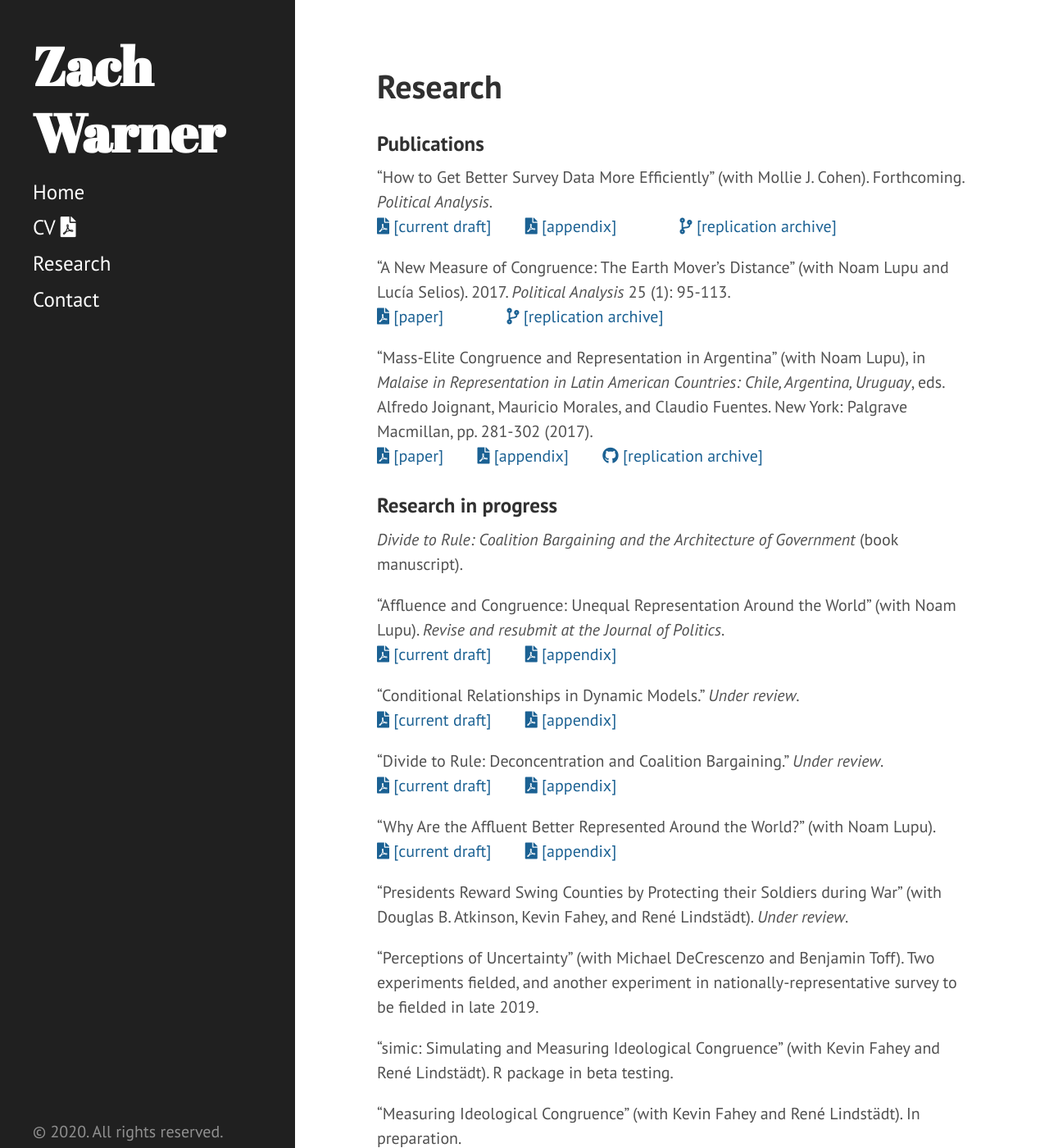
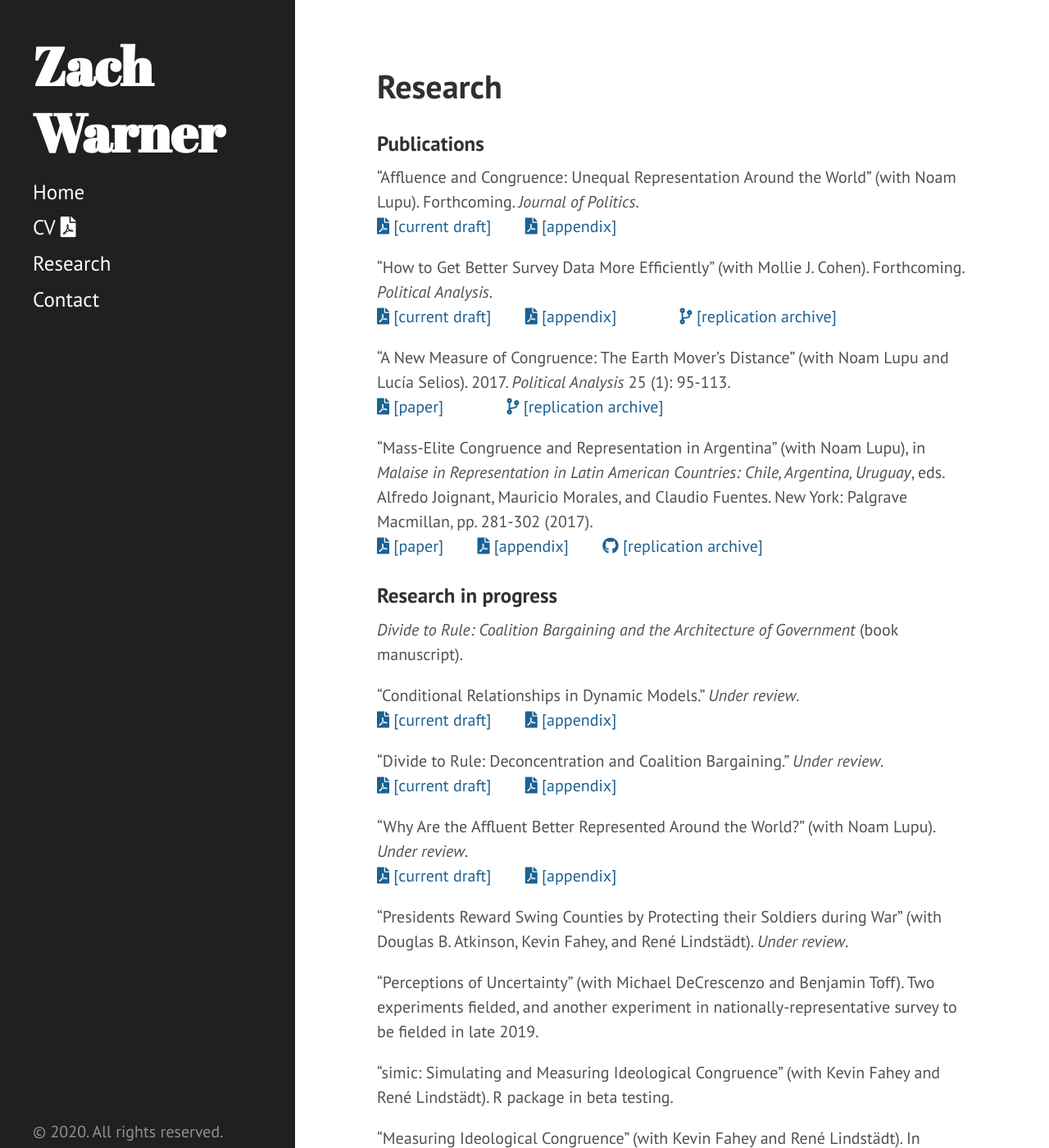
Before and after one commit to zachwarner/zachwarner.github.io, a Jekyll site: the page built from research.md, in a window 1280 px wide and 1400 px high. Shown: the whole window at 82% size. Built offline with Jekyll 4.4.1, drawn with Linux system fonts in a browser that asks for light colours.

Commit message:
Update for JOP acceptance
More updating needed

```diff
--- a/research.md
+++ b/research.md
@@ -5,6 +5,10 @@ permalink: /research
 ---
 
 ### Publications
+
+"Affluence and Congruence: Unequal Representation Around the World" (with Noam Lupu). Forthcoming. *Journal of Politics*. <br>
+<span style="padding-right:5%"><a href='{{ "/download/Lupu-Warner-Affluence.pdf" | relative_url }}'><i class='fas fa-file-pdf'></i> [current draft]</a></span>
+<a href='{{ "/download/Lupu-Warner-Affluence-Appendix.pdf" | relative_url }}'><i class='fas fa-file-pdf'></i> [appendix]</a>
 
 "How to Get Better Survey Data More Efficiently" (with Mollie J. Cohen). Forthcoming. *Political Analysis*. <br>
 <span style="padding-right:5%"><a href='{{ "/download/Cohen-Warner-How-To.pdf" | relative_url }}'><i class='fas fa-file-pdf'></i> [current draft]</a></span>
@@ -23,10 +27,6 @@ permalink: /research
 ### Research in progress
 *Divide to Rule: Coalition Bargaining and the Architecture of Government* (book manuscript).
 
-"Affluence and Congruence: Unequal Representation Around the World" (with Noam Lupu). *Revise and resubmit at the Journal of Politics*. <br>
-<span style="padding-right:5%"><a href='{{ "/download/Lupu-Warner-Affluence.pdf" | relative_url }}'><i class='fas fa-file-pdf'></i> [current draft]</a></span>
-<a href='{{ "/download/Lupu-Warner-Affluence-Appendix.pdf" | relative_url }}'><i class='fas fa-file-pdf'></i> [appendix]</a>
-
 "Conditional Relationships in Dynamic Models." *Under review*. <br>
 <span style="padding-right:5%"><a href='{{ "/download/Warner-Conditional-Relationships.pdf" | relative_url }}'><i class='fas fa-file-pdf'></i> [current draft]</a></span>
 <a href='{{ "/download/Warner-Conditional-Relationships-Appendix.pdf" | relative_url }}'><i class='fas fa-file-pdf'></i> [appendix]</a>
@@ -35,7 +35,7 @@ permalink: /research
 <span style="padding-right:5%"><a href='{{ "/download/Warner-Divide-to-Rule.pdf" | relative_url }}'><i class='fas fa-file-pdf'></i> [current draft]</a></span>
 <a href='{{ "/download/Warner-Divide-to-Rule-Appendix.pdf" | relative_url }}'><i class='fas fa-file-pdf'></i> [appendix]</a>
 
-"Why Are the Affluent Better Represented Around the World?" (with Noam Lupu). <br>
+"Why Are the Affluent Better Represented Around the World?" (with Noam Lupu). *Under review*. <br>
 <span style="padding-right:5%"><a href='{{ "/download/Lupu-Warner-Why-Are-the-Affluent.pdf" | relative_url }}'><i class='fas fa-file-pdf'></i> [current draft]</a></span>
 <a href='{{ "/download/Lupu-Warner-Why-Are-the-Affluent-Appendix.pdf" | relative_url }}'><i class='fas fa-file-pdf'></i> [appendix]</a>
 
```
Also changed, not shown: 1 other file.
